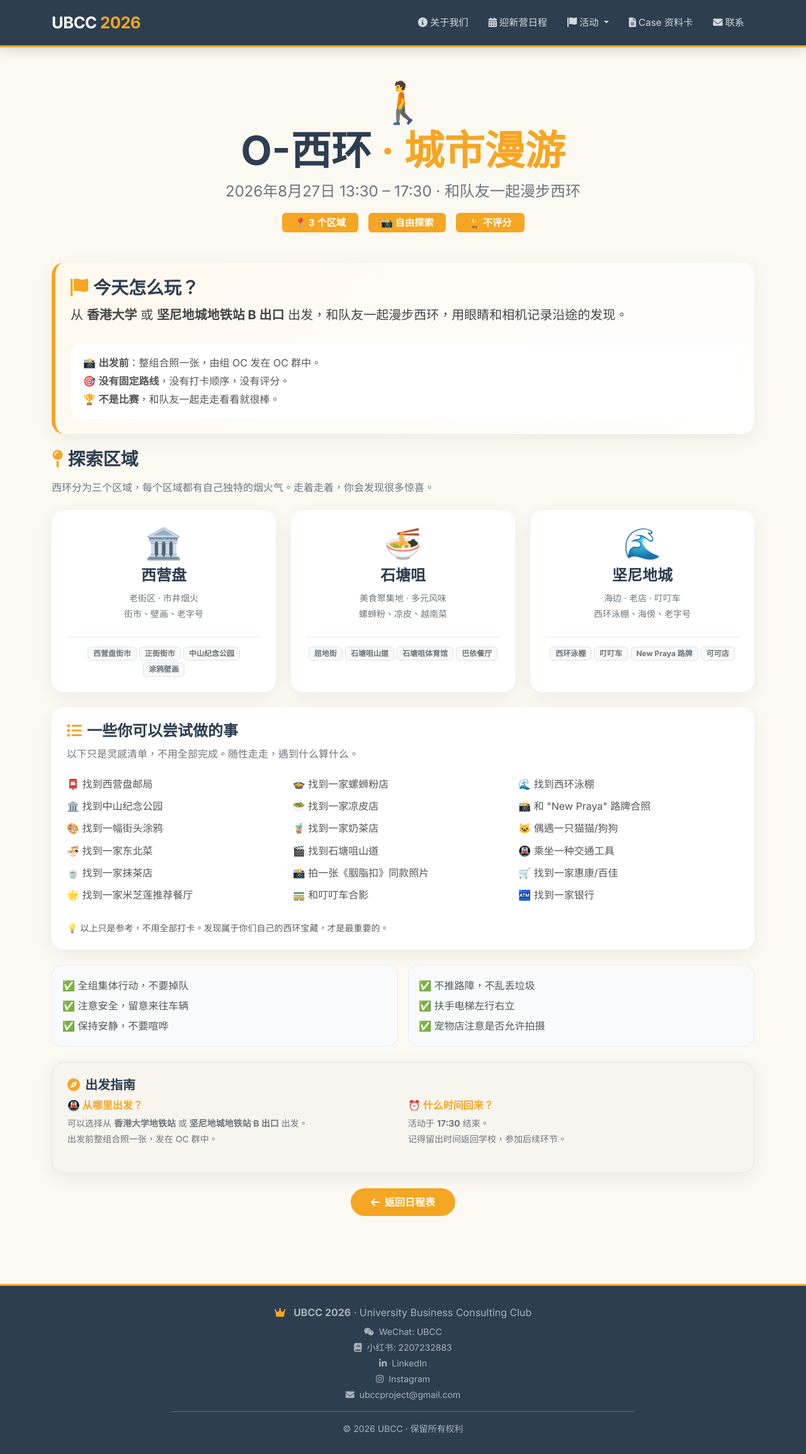
After one commit to Destiny-maker520/UBCC, a Flask app: page /o-saiwan in a window 1280 px wide. The commit adds this page. Shown: the whole page at 63% size. Run offline with Flask 3, Linux system fonts and the light colour scheme.

Commit message:
Add O-西环 page with city walk guide

```diff
--- a/app/routes.py
+++ b/app/routes.py
@@ -43,6 +43,10 @@ def o_campus():
 def o_hk():
     return render_template('o_hk.html')
 
+@bp.route('/o-saiwan')
+def o_saiwan():
+    return render_template('o_saiwan.html')
+
 @bp.route('/admin/login', methods=['GET', 'POST'])
 def admin_login():
     error = None
--- a/app/templates/base.html
+++ b/app/templates/base.html
@@ -216,7 +216,7 @@
                     <ul class="dropdown-menu">
                         <li><a class="dropdown-item" href="{{ url_for('main.o_campus') }}"><i class="fas fa-university"></i>O-Campus</a></li>
                         <li><a class="dropdown-item" href="{{ url_for('main.o_hk') }}"><i class="fas fa-city"></i>O-HK</a></li>
-                        <li><a class="dropdown-item" href="#"><i class="fas fa-umbrella-beach"></i>O-西环</a></li>
+                        <li><a class="dropdown-item" href="{{ url_for('main.o_saiwan') }}"><i class="fas fa-umbrella-beach"></i>O-西环</a></li>
                     </ul>
                 </li>
 
--- /dev/null
+++ b/app/templates/o_saiwan.html
@@ -0,0 +1,200 @@
+{% extends "base.html" %}
+{% block content %}
+
+<div class="container py-5">
+    <!-- ===== 英雄区 ===== -->
+    <div class="text-center mb-5">
+        <div style="font-size: 4rem; line-height: 1.2;">🚶</div>
+        <h1 class="display-3 fw-bold" style="color: var(--ubcc-dark);">
+            O-西环 <span style="color: var(--ubcc-orange);">· 城市漫游</span>
+        </h1>
+        <p class="fs-4 text-secondary mt-2">2026年8月27日 13:30 – 17:30 · 和队友一起漫步西环</p>
+        <div class="d-flex justify-content-center gap-3 mt-3 flex-wrap">
+            <span class="badge" style="background: var(--ubcc-orange); color: #fff; padding: 8px 20px; font-size: 0.95rem;">📍 3 个区域</span>
+            <span class="badge" style="background: var(--ubcc-orange); color: #fff; padding: 8px 20px; font-size: 0.95rem;">📸 自由探索</span>
+            <span class="badge" style="background: var(--ubcc-orange); color: #fff; padding: 8px 20px; font-size: 0.95rem;">🏆 不评分</span>
+        </div>
+    </div>
+
+    <!-- ===== 你的任务 ===== -->
+    <div class="card card-ubcc p-4 mb-4" style="background: linear-gradient(135deg, #fff8ee 0%, #fff 100%); border-left: 6px solid var(--ubcc-orange);">
+        <h3 class="fw-bold" style="color: var(--ubcc-dark);">
+            <i class="fas fa-flag text-ubcc me-2"></i>今天怎么玩？
+        </h3>
+        <p class="fs-5" style="color: #444; line-height: 1.8;">
+            从 <strong>香港大学</strong> 或 <strong>坚尼地城地铁站 B 出口</strong> 出发，和队友一起漫步西环，用眼睛和相机记录沿途的发现。
+        </p>
+        <div style="background: #fff; border-radius: 16px; padding: 16px 20px; margin-top: 12px;">
+            <p style="color: #555; line-height: 1.8; margin-bottom: 0;">
+                📸 <strong>出发前</strong>：整组合照一张，由组 OC 发在 OC 群中。
+            </p>
+            <p style="color: #555; line-height: 1.8; margin-bottom: 0;">
+                🎯 <strong>没有固定路线</strong>，没有打卡顺序，没有评分。
+            </p>
+            <p style="color: #555; line-height: 1.8; margin-bottom: 0;">
+                🏆 <strong>不是比赛</strong>，和队友一起走走看看就很棒。
+            </p>
+        </div>
+    </div>
+
+    <!-- ===== 探索区域 ===== -->
+    <h3 class="fw-bold mb-3" style="color: var(--ubcc-dark);">
+        <i class="fas fa-map-pin text-ubcc me-2"></i>探索区域
+    </h3>
+    <p class="text-secondary mb-4">西环分为三个区域，每个区域都有自己独特的烟火气。走着走着，你会发现很多惊喜。</p>
+
+    <div class="row g-4 mb-4">
+        <!-- 西营盘 -->
+        <div class="col-md-4">
+            <div class="card card-ubcc p-4 h-100 text-center">
+                <div style="font-size: 3rem; line-height: 1.2;">🏛️</div>
+                <h4 class="fw-bold mt-2" style="color: var(--ubcc-dark);">西营盘</h4>
+                <p class="text-secondary small" style="line-height: 1.8;">
+                    老街区 · 市井烟火<br>
+                    街市、壁画、老字号
+                </p>
+                <div style="border-top: 1px solid #f0e6d8; padding-top: 12px; margin-top: 8px;">
+                    <span class="badge bg-light text-secondary border">西营盘街市</span>
+                    <span class="badge bg-light text-secondary border">正街街市</span>
+                    <span class="badge bg-light text-secondary border">中山纪念公园</span>
+                    <span class="badge bg-light text-secondary border">涂鸦壁画</span>
+                </div>
+            </div>
+        </div>
+
+        <!-- 石塘咀 -->
+        <div class="col-md-4">
+            <div class="card card-ubcc p-4 h-100 text-center">
+                <div style="font-size: 3rem; line-height: 1.2;">🍜</div>
+                <h4 class="fw-bold mt-2" style="color: var(--ubcc-dark);">石塘咀</h4>
+                <p class="text-secondary small" style="line-height: 1.8;">
+                    美食聚集地 · 多元风味<br>
+                    螺蛳粉、凉皮、越南菜
+                </p>
+                <div style="border-top: 1px solid #f0e6d8; padding-top: 12px; margin-top: 8px;">
+                    <span class="badge bg-light text-secondary border">屈地街</span>
+                    <span class="badge bg-light text-secondary border">石塘咀山道</span>
+                    <span class="badge bg-light text-secondary border">石塘咀体育馆</span>
+                    <span class="badge bg-light text-secondary border">巴依餐厅</span>
+                </div>
+            </div>
+        </div>
+
+        <!-- 坚尼地城 -->
+        <div class="col-md-4">
+            <div class="card card-ubcc p-4 h-100 text-center">
+                <div style="font-size: 3rem; line-height: 1.2;">🌊</div>
+                <h4 class="fw-bold mt-2" style="color: var(--ubcc-dark);">坚尼地城</h4>
+                <p class="text-secondary small" style="line-height: 1.8;">
+                    海边 · 老店 · 叮叮车<br>
+                    西环泳棚、海傍、老字号
+                </p>
+                <div style="border-top: 1px solid #f0e6d8; padding-top: 12px; margin-top: 8px;">
+                    <span class="badge bg-light text-secondary border">西环泳棚</span>
+                    <span class="badge bg-light text-secondary border">叮叮车</span>
+                    <span class="badge bg-light text-secondary border">New Praya 路牌</span>
+                    <span class="badge bg-light text-secondary border">可可店</span>
+                </div>
+            </div>
+        </div>
+    </div>
+
+    <!-- ===== 一些你可以尝试做的事 ===== -->
+    <div class="card card-ubcc p-4 mb-4">
+        <h4 class="fw-bold" style="color: var(--ubcc-dark);">
+            <i class="fas fa-list text-ubcc me-2"></i>一些你可以尝试做的事
+        </h4>
+        <p class="text-secondary mb-3" style="line-height: 1.8;">
+            以下只是灵感清单，不用全部完成。随性走走，遇到什么算什么。
+        </p>
+        <div class="row g-2">
+            <div class="col-md-4">
+                <ul style="list-style-type: none; padding-left: 0; line-height: 2.2; color: #555;">
+                    <li>📮 找到西营盘邮局</li>
+                    <li>🏛️ 找到中山纪念公园</li>
+                    <li>🎨 找到一幅街头涂鸦</li>
+                    <li>🍜 找到一家东北菜</li>
+                    <li>🍵 找到一家抹茶店</li>
+                    <li>🌟 找到一家米芝莲推荐餐厅</li>
+                </ul>
+            </div>
+            <div class="col-md-4">
+                <ul style="list-style-type: none; padding-left: 0; line-height: 2.2; color: #555;">
+                    <li>🍲 找到一家螺蛳粉店</li>
+                    <li>🥗 找到一家凉皮店</li>
+                    <li>🧋 找到一家奶茶店</li>
+                    <li>🎬 找到石塘咀山道</li>
+                    <li>📸 拍一张《胭脂扣》同款照片</li>
+                    <li>🚃 和叮叮车合影</li>
+                </ul>
+            </div>
+            <div class="col-md-4">
+                <ul style="list-style-type: none; padding-left: 0; line-height: 2.2; color: #555;">
+                    <li>🌊 找到西环泳棚</li>
+                    <li>📸 和 "New Praya" 路牌合照</li>
+                    <li>🐱 偶遇一只猫猫/狗狗</li>
+                    <li>🚇 乘坐一种交通工具</li>
+                    <li>🛒 找到一家惠康/百佳</li>
+                    <li>🏧 找到一家银行</li>
+                </ul>
+            </div>
+        </div>
+        <p class="text-muted small mt-2 mb-0">
+            💡 以上只是参考，不用全部打卡。发现属于你们自己的西环宝藏，才是最重要的。
+        </p>
+    </div>
+
+    <!-- ===== 规则小贴士 ===== -->
+    <div class="row g-3 mb-4">
+        <div class="col-md-6">
+            <div class="card p-3" style="background: #f8fafc; border: 1px solid #e8ecf1; border-radius: 16px; height: 100%;">
+                <p style="color: #555; line-height: 2; margin-bottom: 0;">
+                    ✅ 全组集体行动，不要掉队<br>
+                    ✅ 注意安全，留意来往车辆<br>
+                    ✅ 保持安静，不要喧哗
+                </p>
+            </div>
+        </div>
+        <div class="col-md-6">
+            <div class="card p-3" style="background: #f8fafc; border: 1px solid #e8ecf1; border-radius: 16px; height: 100%;">
+                <p style="color: #555; line-height: 2; margin-bottom: 0;">
+                    ✅ 不推路障，不乱丢垃圾<br>
+                    ✅ 扶手电梯左行右立<br>
+                    ✅ 宠物店注意是否允许拍摄
+                </p>
+            </div>
+        </div>
+    </div>
+
+    <!-- ===== 出发指南 ===== -->
+    <div class="card card-ubcc p-4 mb-4" style="background: #f8f4ee; border: 1px solid #f0e6d8;">
+        <h5 class="fw-bold" style="color: var(--ubcc-dark);">
+            <i class="fas fa-compass text-ubcc me-2"></i>出发指南
+        </h5>
+        <div class="row g-3">
+            <div class="col-md-6">
+                <p class="fw-bold text-ubcc mb-1">🚇 从哪里出发？</p>
+                <p class="text-secondary small" style="line-height: 1.8;">
+                    可以选择从 <strong>香港大学地铁站</strong> 或 <strong>坚尼地城地铁站 B 出口</strong> 出发。<br>
+                    出发前整组合照一张，发在 OC 群中。
+                </p>
+            </div>
+            <div class="col-md-6">
+                <p class="fw-bold text-ubcc mb-1">⏰ 什么时间回来？</p>
+                <p class="text-secondary small" style="line-height: 1.8;">
+                    活动于 <strong>17:30</strong> 结束。<br>
+                    记得留出时间返回学校，参加后续环节。
+                </p>
+            </div>
+        </div>
+    </div>
+
+    <!-- ===== 底部导航 ===== -->
+    <div class="text-center mt-4">
+        <a href="{{ url_for('main.camp') }}" class="btn btn-ubcc">
+            <i class="fas fa-arrow-left me-2"></i>返回日程表
+        </a>
+    </div>
+</div>
+
+{% endblock %}
```
